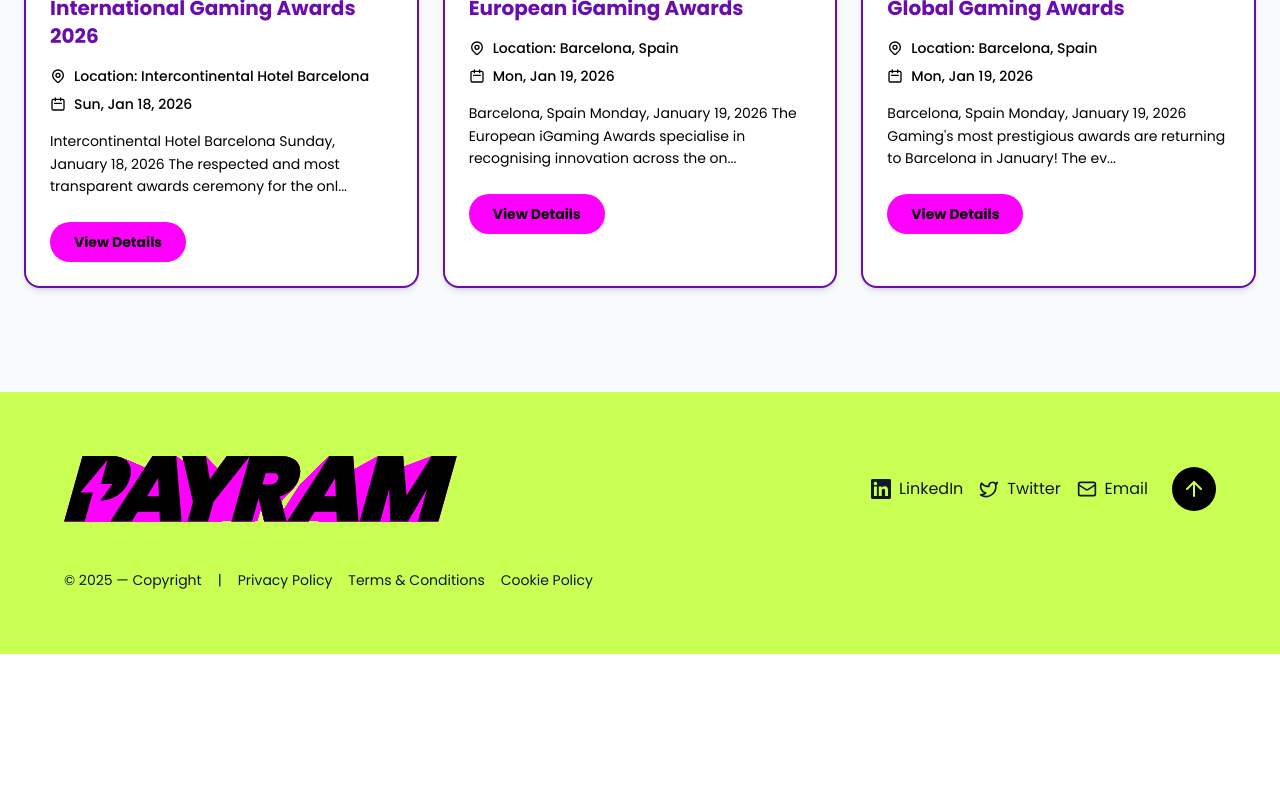
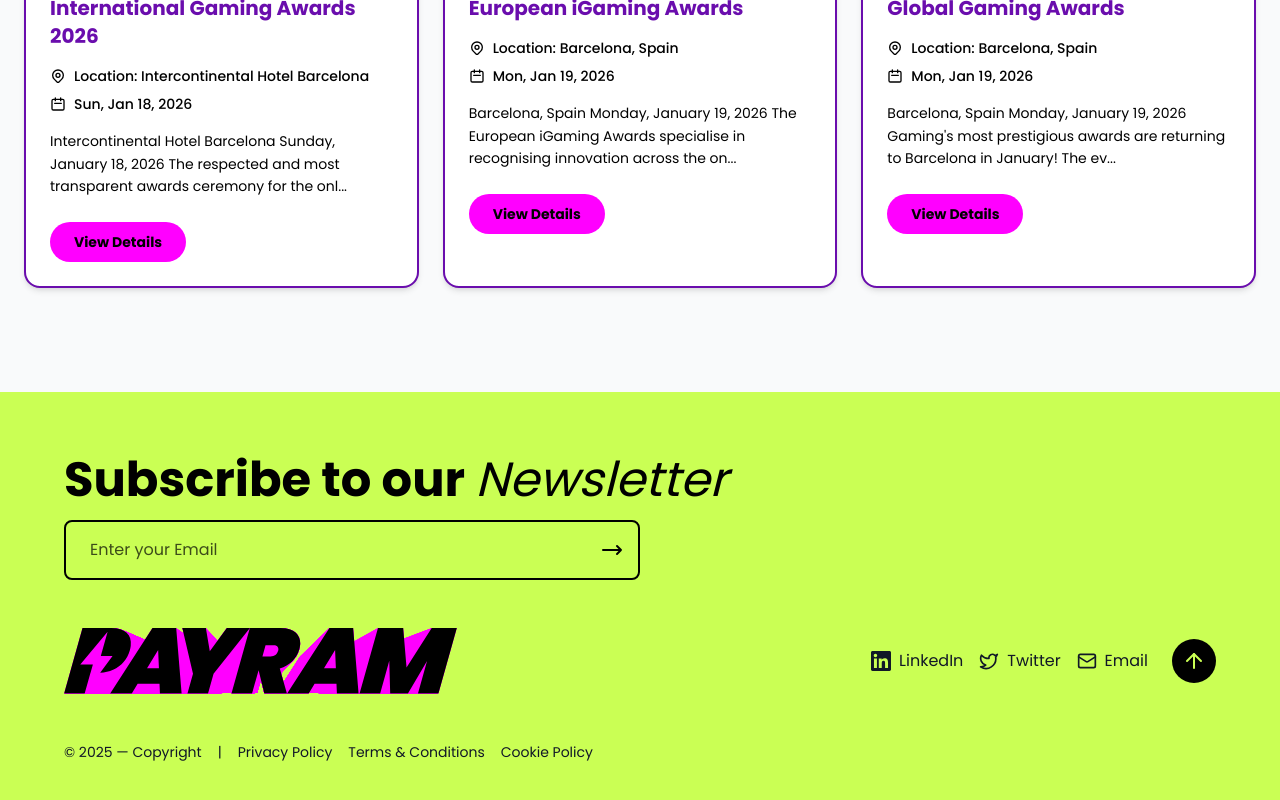
Before and after one commit to PayRam/gaming-event-calendar, a Next.js app: page / in a window 1280 px wide. Shown: the part 2006-2806 px from the top of the page. Before the commit the page ends 2660 px from the top, so only its background shows below. Built offline with nearby package versions, Linux system fonts and the light colour scheme.

Commit message:
feat: add newsletter subscription section to footer

```diff
--- a/src/app/page.tsx
+++ b/src/app/page.tsx
@@ -183,6 +183,38 @@ export default function Home() {
       {/* Footer */}
       <footer className="mt-8 md:mt-20 py-8 md:py-16 bg-[#CAFF54]">
         <div className="container mx-auto px-6 md:px-12 lg:px-16">
+          {/* Newsletter Section */}
+          <div className="mb-8 md:mb-12">
+            <h2 className="text-3xl md:text-5xl font-bold text-black mb-4">
+              Subscribe to our{" "}
+              <span className="italic font-normal">Newsletter</span>
+            </h2>
+            <div className="max-w-xl">
+              <div className="relative">
+                <input
+                  type="email"
+                  placeholder="Enter your Email"
+                  className="w-full px-4 md:px-6 py-3 md:py-4 pr-12 md:pr-16 bg-[#CAFF54] border-2 border-black rounded-lg text-black placeholder:text-black/70 focus:outline-none focus:ring-2 focus:ring-black text-sm md:text-base"
+                />
+                <button className="absolute right-3 md:right-4 top-1/2 -translate-y-1/2 text-black hover:text-gray-700 transition-colors">
+                  <svg
+                    className="w-5 h-5 md:w-6 md:h-6"
+                    fill="none"
+                    stroke="currentColor"
+                    viewBox="0 0 24 24"
+                  >
+                    <path
+                      strokeLinecap="round"
+                      strokeLinejoin="round"
+                      strokeWidth={2}
+                      d="M17 8l4 4m0 0l-4 4m4-4H3"
+                    />
+                  </svg>
+                </button>
+              </div>
+            </div>
+          </div>
+
           {/* First Row - Logo and Social Links */}
           <div className="flex flex-col md:flex-row md:items-center md:justify-between gap-8 mb-8 md:mb-12">
             {/* Logo */}
```
